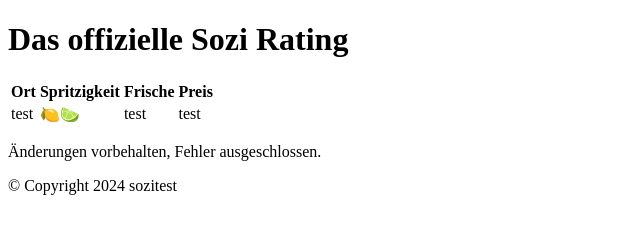
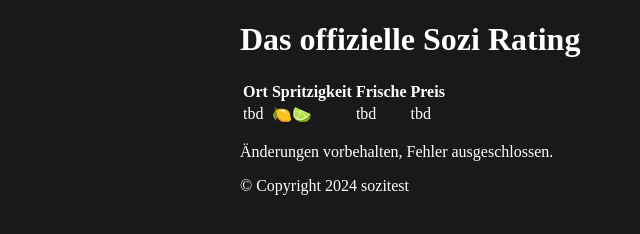
Before and after one commit to IhrWerbepartner/IhrWerbepartner.github.io, a plain HTML site: page index.html in a window 1280 px wide. Shown: the whole page, without its empty margins (0-640 px from the left). Drawn offline with Linux system fonts and the light colour scheme.

Commit message:
feat: rudimentary css

```diff
--- a/index.html
+++ b/index.html
@@ -23,10 +23,10 @@
 		</thead>
 		<tbody>
 			<tr>
-				<td>test</td>
+				<td>tbd</td>
 				<td>&#127819;&#127819;&#8205;&#129001;</td>
-				<td>test</td>
-				<td>test</td>
+				<td>tbd</td>
+				<td>tbd</td>
 			</tr>
 		</tbody>
 	</table>
--- a/style.css
+++ b/style.css
@@ -0,0 +1,7 @@
+body {
+    color: white;
+    background: #191919;
+    max-width: 800px;
+    margin-left: auto;
+    margin-right: auto;
+}
```
